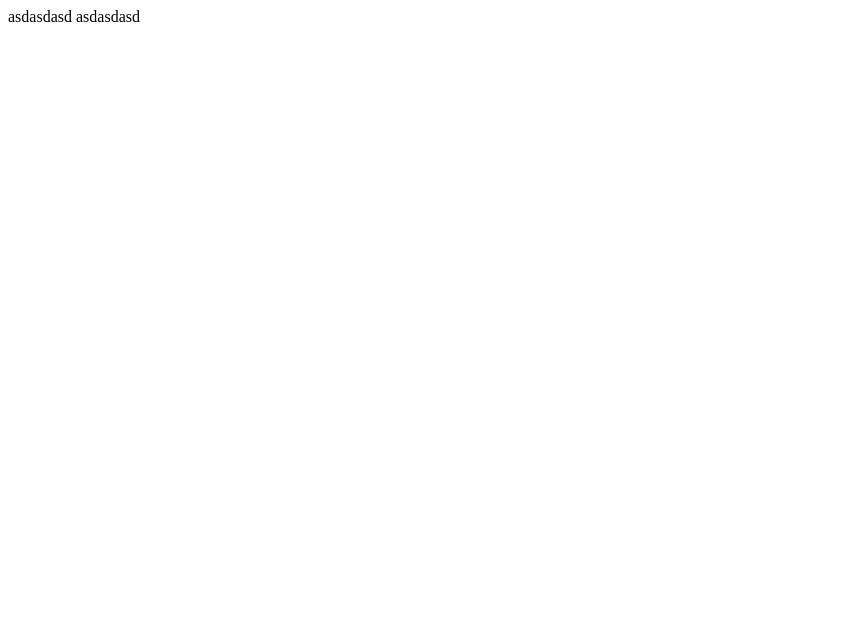
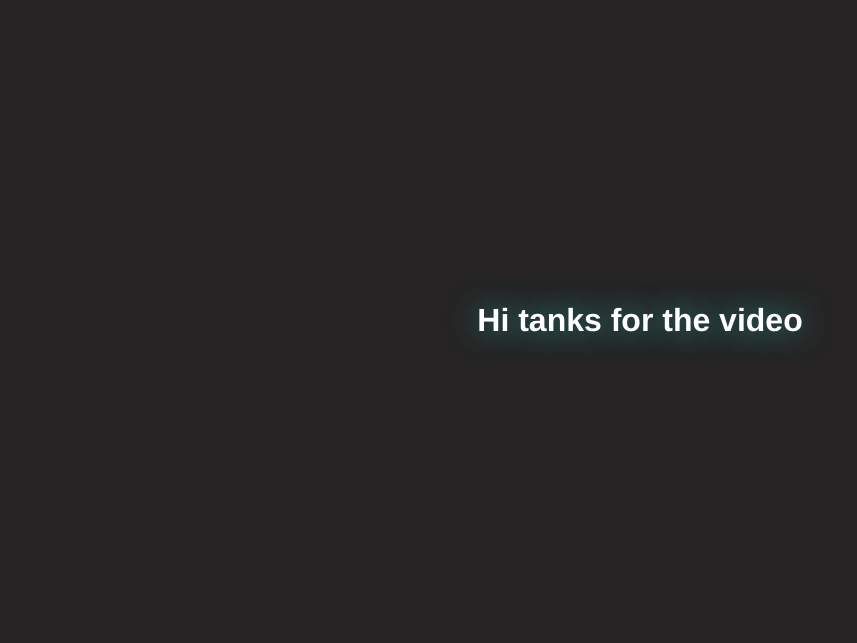
Before and after one commit to arceus741147/main.bepractical.tech, a plain HTML site: page index.html in a window 1280 px wide. Shown: the whole page, without its empty margins (0-857 px from the left). Drawn offline with Linux system fonts and the light colour scheme.

Commit message:
Update index.html

```diff
--- a/index.html
+++ b/index.html
@@ -5,7 +5,21 @@
     <meta name="viewport" content="width=device-width, initial-scale=1.0">
     <title>Document</title>
 </head>
+<style>
+    body{margin: 0;padding: 0;background-color: rgb(38, 36, 36);}
+    #d{
+        height: 80vh;
+        display: flex;
+    justify-content: center;
+    align-items: center;
+    color: white;
+    font-family:'Franklin Gothic Medium', 'Arial Narrow', Arial, sans-serif;
+    text-shadow:  0px 0px 30px rgb(48, 157, 157);
+    }
+</style>
 <body>
-    asdasdasd asdasdasd
+    <div id="d">
+    <h1>Hi tanks for the video</h1>
+    </div>
 </body>
 </html>
```
